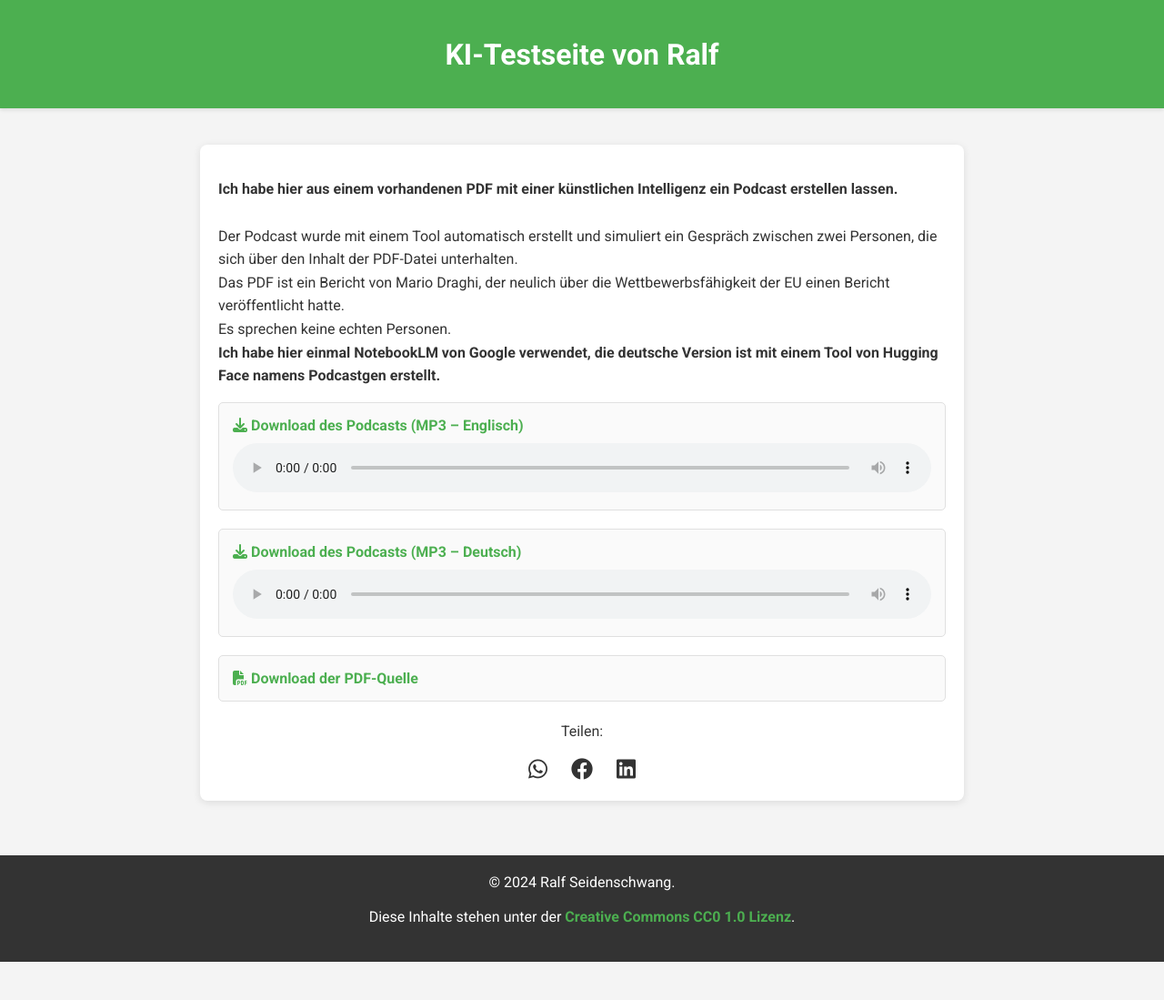
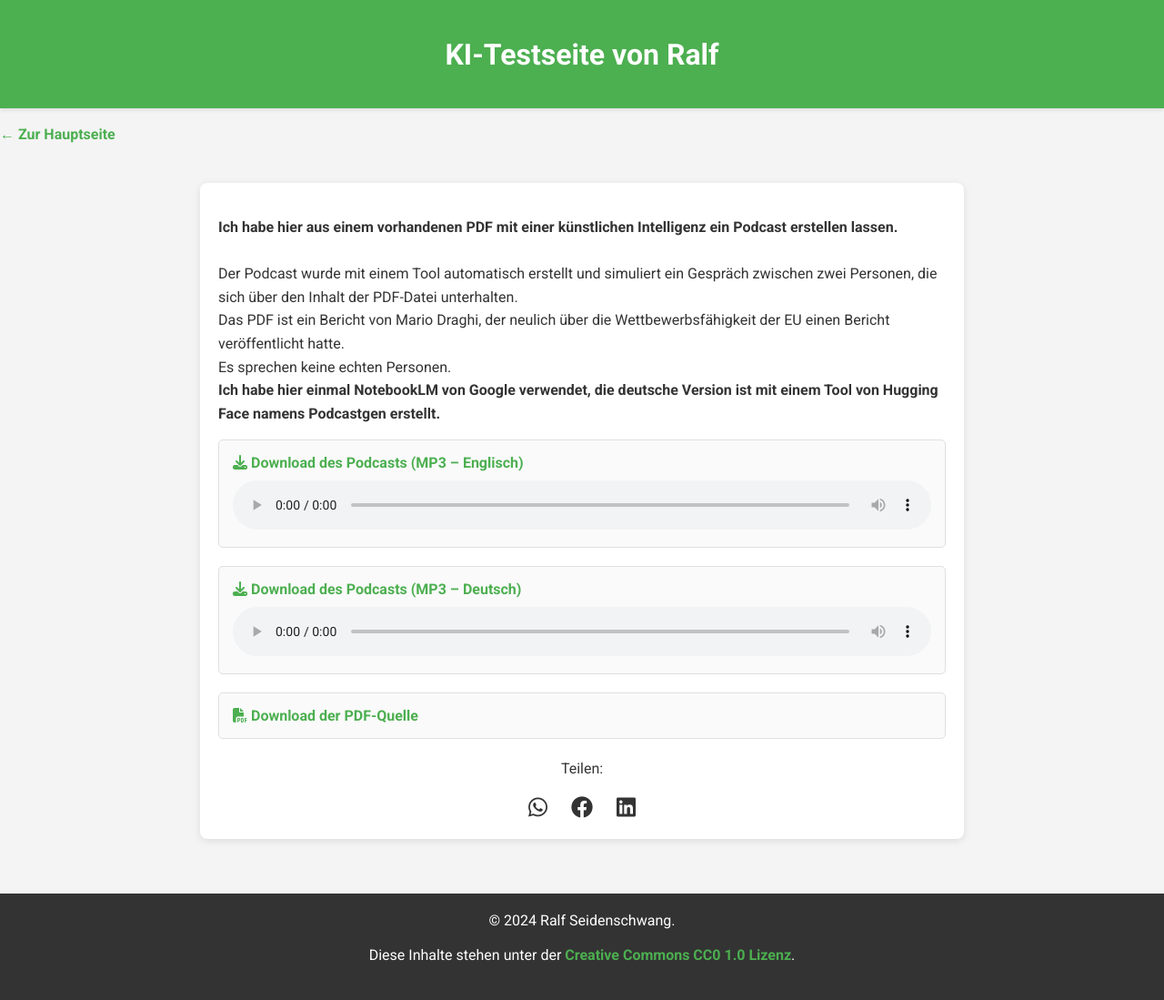
Before and after one commit to RalfSei/RalfSei.github.io, a Jekyll site: the page legaltech-codebeispiel/index.html, which Jekyll copies as it is, in a window 1280 px wide. Shown: the whole page at 91% size. Built offline with Jekyll 4.4.1, drawn with Linux system fonts in a browser that asks for light colours; before the commit the page ends 1057 px from its top, so only the background shows below that.

Commit message:
Update index.html

```diff
--- a/legaltech-codebeispiel/index.html
+++ b/legaltech-codebeispiel/index.html
@@ -113,6 +113,9 @@
     <header>
         <h1>KI-Testseite von Ralf</h1>
     </header>
+    <nav class="manuelles-toc">
+      <p><a href="https://ralfsei.github.io/">← Zur Hauptseite</a></p>
+    </nav>
     <main>
         <p><b>Ich habe hier aus einem vorhandenen PDF mit einer künstlichen Intelligenz ein Podcast erstellen lassen.</b><br><br>
            Der Podcast wurde mit einem Tool automatisch erstellt und simuliert ein Gespräch zwischen zwei Personen, die sich über den Inhalt der PDF-Datei unterhalten.<br>
```
